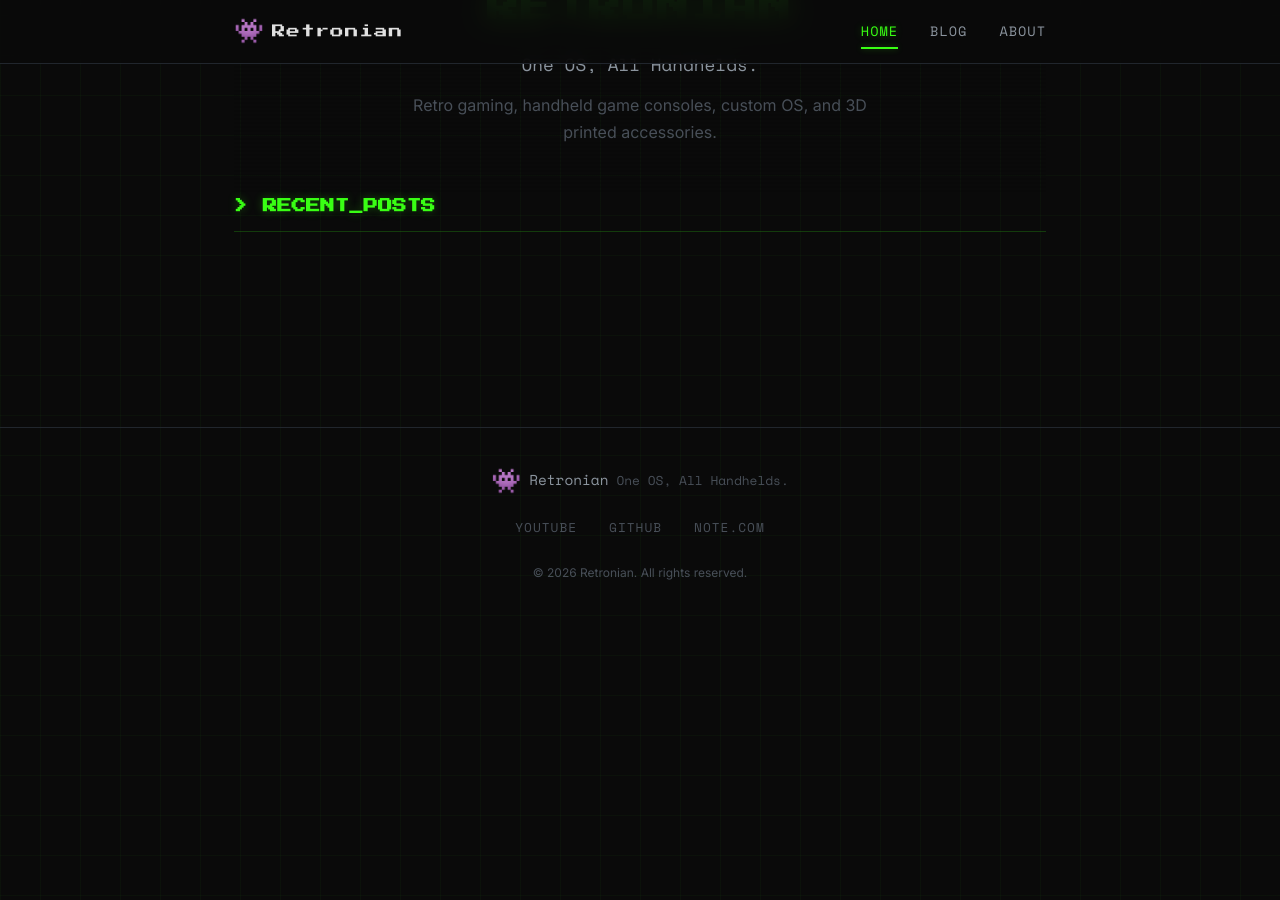
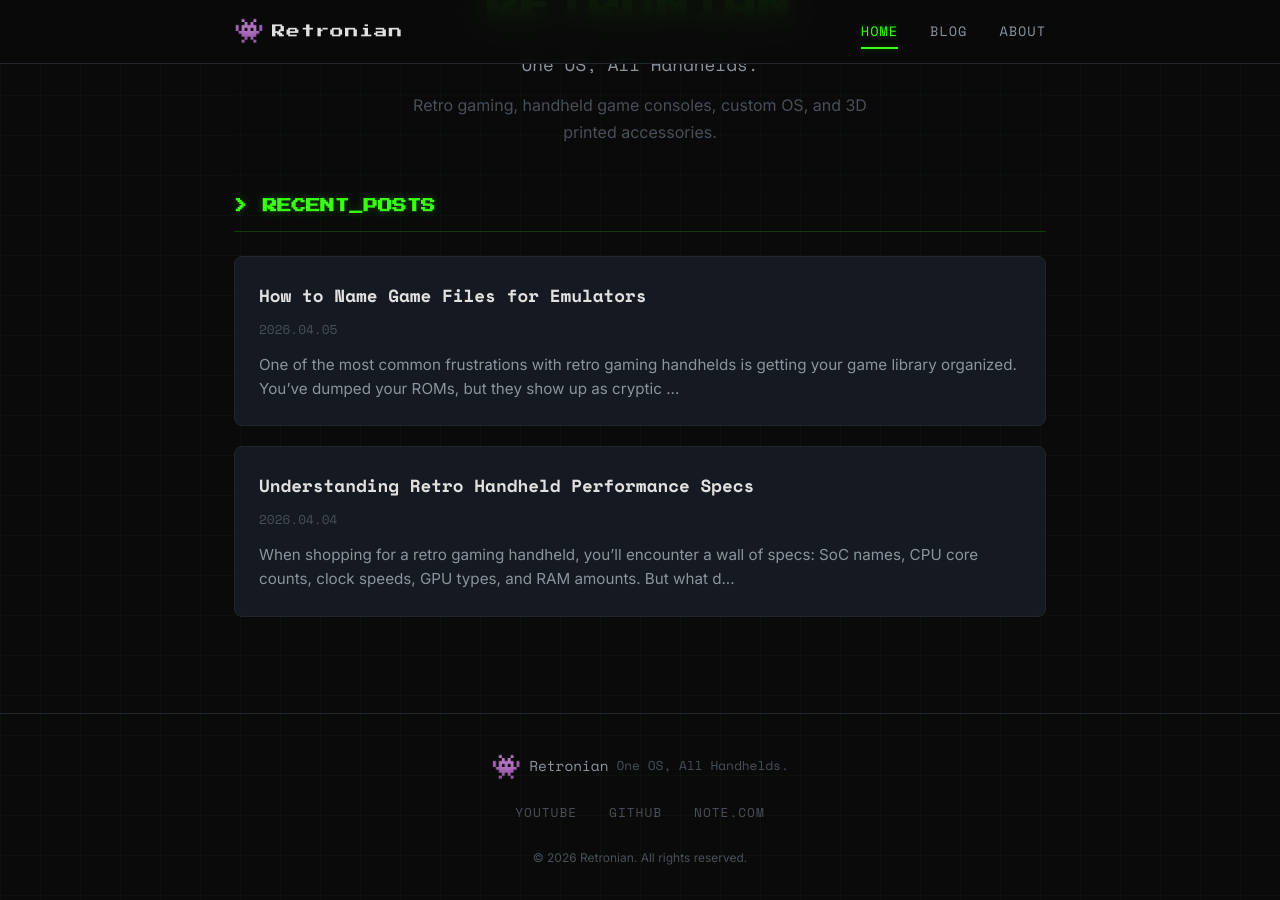
Before and after one commit to retronian/retronian-com, a Jekyll site: the page built from index.html, in a window 1280 px wide and 900 px high, scrolled down 305 px. Built offline with Jekyll 4.4.1, drawn with Linux system fonts in a browser that asks for light colours.

Commit message:
Fix: resolve Sass encoding error and post rendering

```diff
--- a/_config.yml
+++ b/_config.yml
@@ -11,7 +11,9 @@ author:
 
 permalink: /:year/:month/:day/:title/
 
-collections_dir: .
+
+theme: null
+future: true
 
 markdown: kramdown
 highlighter: rouge
--- a/_posts/2026-04-01-understanding-retro-handheld-performance-specs.md
+++ b/_posts/2026-04-04-understanding-retro-handheld-performance-specs.md
@@ -1,7 +1,7 @@
 ---
 layout: post
 title: "Understanding Retro Handheld Performance Specs"
-date: 2026-04-01
+date: 2026-04-04
 description: "A guide to understanding SoC specs, CPU cores, clock speeds, and what actually matters for retro gaming performance on handheld consoles."
 tags: [hardware, performance, guide]
 ---
--- a/_posts/2026-04-03-how-to-name-game-files-for-emulators.md
+++ b/_posts/2026-04-05-how-to-name-game-files-for-emulators.md
@@ -1,7 +1,7 @@
 ---
 layout: post
 title: "How to Name Game Files for Emulators"
-date: 2026-04-03
+date: 2026-04-05
 description: "Best practices for naming ROM files so emulators can properly identify games, scrape metadata, and display box art."
 tags: [emulation, guide, tips]
 ---
```
